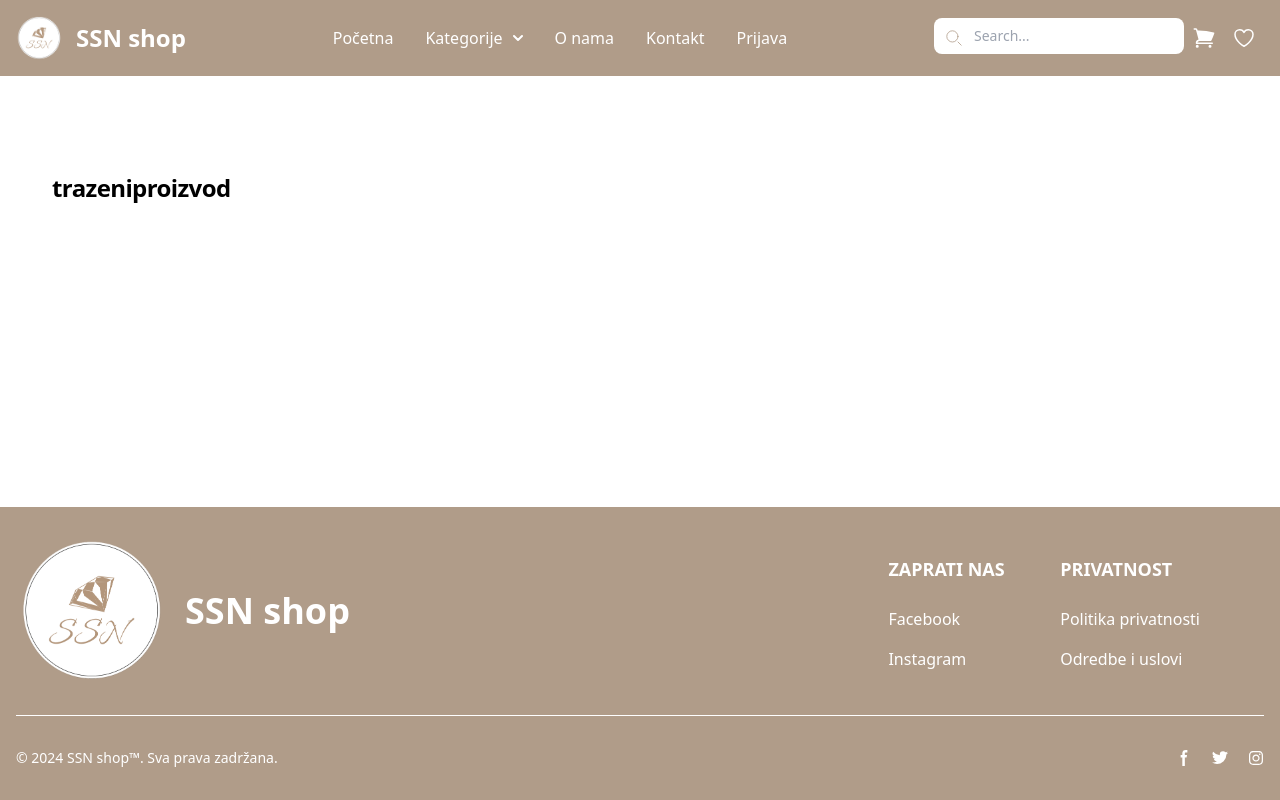
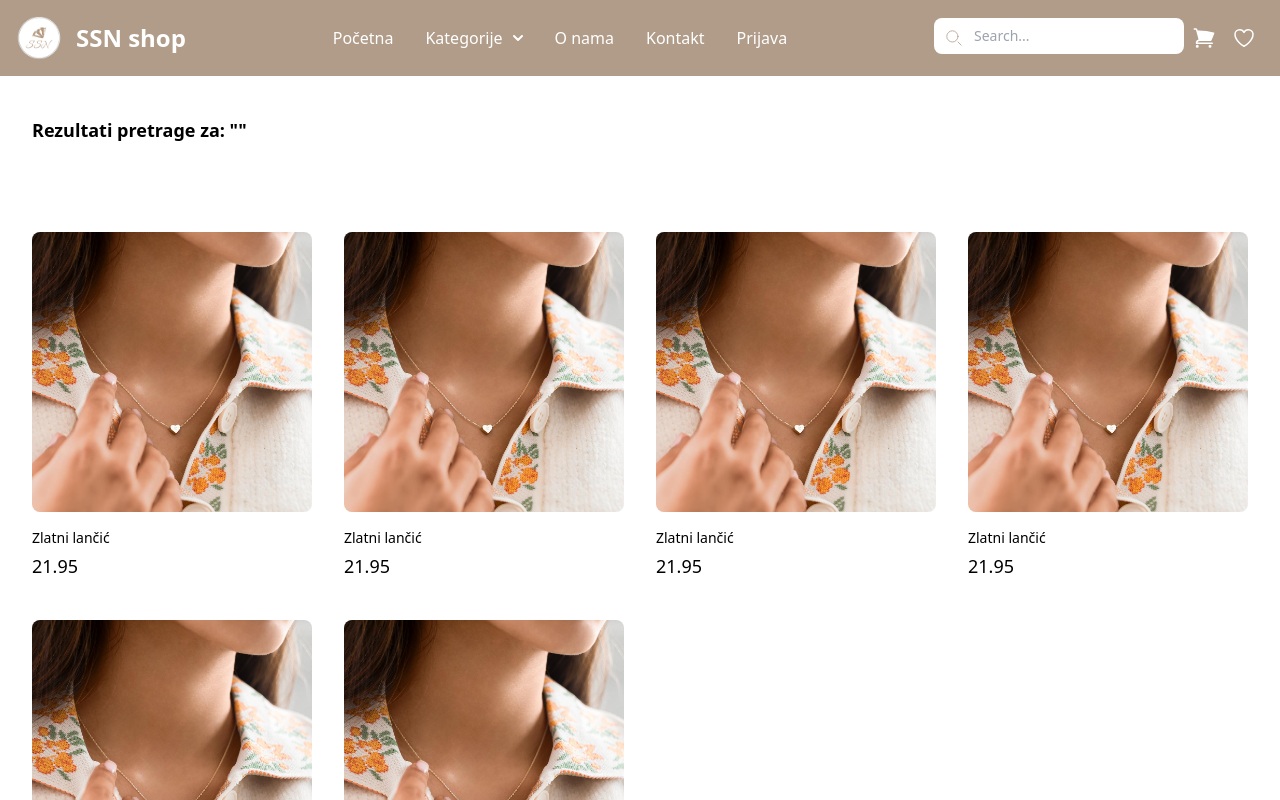
Before and after one commit to inedzma/SSN, a React (Create React App) app: page /trazeniproizvod in a window 1280 px wide. Shown: the top 800 px of the page. Built offline with nearby package versions, Linux system fonts and the light colour scheme.

Commit message:
search je sad funkcionalan

```diff
--- a/package.json
+++ b/package.json
@@ -6,6 +6,7 @@
     "@testing-library/jest-dom": "^5.17.0",
     "@testing-library/react": "^13.4.0",
     "@testing-library/user-event": "^13.5.0",
+    "fuse.js": "^7.0.0",
     "react": "^18.3.1",
     "react-dom": "^18.3.1",
     "react-icons": "^5.2.1",
--- a/src/App.js
+++ b/src/App.js
@@ -1,42 +1,42 @@
 import './App.css';
-
-import {BrowserRouter, Route, Routes, ScrollRestoration} from "react-router-dom";
-import {Pocetna} from "./pages/Pocetna";
-import {Prijava} from "./pages/Prijava";
-import {Registracija} from "./pages/Registracija";
-import {ZaboravljenaSifra} from './pages/ZaboravljenaSifra';
-import {ONama} from "./pages/O nama";
-import {Proizvod} from "./pages/Proizvod";
-import {Kategorija} from "./pages/Kategorija";
+import { BrowserRouter, Route, Routes } from "react-router-dom";
+import { Pocetna } from "./pages/Pocetna";
+import { Prijava } from "./pages/Prijava";
+import { Registracija } from "./pages/Registracija";
+import { ZaboravljenaSifra } from './pages/ZaboravljenaSifra';
+import { ONama } from "./pages/O nama";
+import { Proizvod } from "./pages/Proizvod";
+import { Kategorija } from "./pages/Kategorija";
 import { Kontakt } from './pages/Kontakt';
-import {Korpa} from "./pages/Korpa";
-import { Omiljeni } from './pages/Omiljeni';
-
+import { Korpa } from "./pages/Korpa";
+import { Omiljeni } from "./pages/Omiljeni";
+import { TrazeniProizvod } from "./pages/TrazeniProizvod";
+import { useState } from 'react';
 
 function App() {
-  return (
+    const [searchTerm, setSearchTerm] = useState('');
 
-          <BrowserRouter>
-              <Routes>
+    const handleSearch = (term) => {
+        setSearchTerm(term);
+    }
 
-                      <Route index element={<Pocetna />} />
-                      <Route path="prijava" element={<Prijava />} />
-                      <Route path="registracija" element={<Registracija />} />
-                      <Route path="zaboravljena-sifra" element={<ZaboravljenaSifra />} />
-                      <Route path="/:kategorijaIzRute" element={<Kategorija />} />
-                      <Route path="onama" element={<ONama />} />
-                      <Route path="/:kategorija/:id" element={<Proizvod />} />
-					  <Route path="kontakt" element={<Kontakt />} />
-
-                  {/*<Route path="*" element={<NoPage />} />*/}
-                      <Route path="kontakt" element={<Kontakt />} />
-                      {/*<Route path="*" element={<NoPage />} />*/}
-                      <Route path="korpa" element={<Korpa />} />
-                      <Route path="omiljeni" element={<Omiljeni />} />
-              </Routes>
-          </BrowserRouter>
-
-  );
+    return (
+        <BrowserRouter>
+            <Routes>
+                <Route index element={<Pocetna onSearch={handleSearch} />} />
+                <Route path="prijava" element={<Prijava onSearch={handleSearch} />} />
+                <Route path="registracija" element={<Registracija onSearch={handleSearch} />} />
+                <Route path="zaboravljena-sifra" element={<ZaboravljenaSifra onSearch={handleSearch} />} />
+                <Route path="/:kategorijaIzRute" element={<Kategorija onSearch={handleSearch} />} />
+                <Route path="onama" element={<ONama onSearch={handleSearch} />} />
+                <Route path="/:kategorija/:id" element={<Proizvod onSearch={handleSearch} />} />
+                <Route path="kontakt" element={<Kontakt onSearch={handleSearch} />} />
+                <Route path="korpa" element={<Korpa onSearch={handleSearch} />} />
+                <Route path="omiljeni" element={<Omiljeni onSearch={handleSearch} />} />
+                <Route path="trazeniproizvod" element={<TrazeniProizvod searchTerm={searchTerm} onSearch={handleSearch} />} />
+            </Routes>
+        </BrowserRouter>
+    );
 }
 
 export default App;
--- a/src/components/Header.js
+++ b/src/components/Header.js
@@ -1,7 +1,26 @@
 import React from "react";
 import {useState} from "react";
+import { useNavigate } from "react-router-dom";
 
-export const Header = () => {
+export const Header = ({onSearch}) => {
+
+    const [searchTerm, setSearchTerm] = useState('');
+    const navigate =useNavigate();
+
+    const handleSearch = (e) => {
+        const term = e.target.value;
+        setSearchTerm(term);
+        if (onSearch) {
+            onSearch(term);
+        }
+    };
+
+    const handleKeyPress = (e) => {
+        if (e.key === 'Enter') {
+            navigate(`/trazeniproizvod?search=${searchTerm}`);
+        }
+    };
+
     function handleOnClick() {
         let megaMenu = document.getElementById('mega-menu-full-dropdown');
         megaMenu.classList.toggle("sakrij");
@@ -15,6 +34,10 @@ export const Header = () => {
     function handleOnClick3(){
         let kategorije = document.getElementById("kategorije");
         kategorije.classList.toggle("sakrij");
+    }
+    function handleOnClick4(){
+        let search = document.getElementById("search-mobile");
+        search.classList.toggle("sakrij");
     }
     return (
         <>
@@ -30,7 +53,7 @@ export const Header = () => {
                                       d="M1 1h15M1 7h15M1 13h15"/>
                             </svg>
                         </button>
-                        <button type="button" data-collapse-toggle="navbar-search" aria-controls="navbar-search"
+                        <button onClick={handleOnClick4} type="button" data-collapse-toggle="navbar-search" aria-controls="navbar-search"
                                 aria-expanded="false"
                                 className="md:hidden text-gray-500 dark:text-gray-500 hover:bg-gray-100 dark:hover:bg-gray-700 focus:outline-none focus:ring-4 focus:ring-gray-200 dark:focus:ring-gray-700 rounded-lg text-sm p-2.5 me-1">
                             <svg className="w-5 h-5" aria-hidden="true" xmlns="http://www.w3.org/2000/svg" fill="none"
@@ -40,6 +63,12 @@ export const Header = () => {
                             </svg>
                             <span className="sr-only">Search</span>
                         </button>
+                        <div id="search-mobile" className="sakrij overflow-y-auto   absolute top-20 w-4/5" >
+                        <input type="text" id="search-navbar" value={searchTerm} onChange={handleSearch}
+                                      onKeyPress={handleKeyPress}
+                                   className="block w-full p-2 ps-10 text-sm text-gray-900 border  border-customColor  rounded-lg bg-gray-50 focus:ring-blue-500 focus:border-blue-500 dark:bg-gray-700 dark:border-gray-600 dark:placeholder-gray-400 dark:text-white dark:focus:ring-blue-500 dark:focus:border-blue-500"
+                                   placeholder="Search..."/>
+                        </div>
                         <div className="logo">
                     <a className="flex items-center space-x-3 rtl:space-x-reverse" href="/">
                         <img src="/ssn-logo.png" className="h-11" alt="Logo"/>
@@ -56,7 +85,8 @@ export const Header = () => {
                                 </svg>
                                 <span className="sr-only">Search icon</span>
                             </div>
-                            <input type="text" id="search-navbar"
+                            <input type="text" id="search-navbar" value={searchTerm} onChange={handleSearch}
+                                      onKeyPress={handleKeyPress}
                                    className="block w-full p-2 ps-10 text-sm text-gray-900 border-customColor border-gray-300 rounded-lg bg-gray-50 focus:ring-blue-500 focus:border-blue-500 dark:bg-gray-700 dark:border-gray-600 dark:placeholder-gray-400 dark:text-white dark:focus:ring-blue-500 dark:focus:border-blue-500"
                                    placeholder="Search..."/>
                         </div>
--- a/src/components/Layout.js
+++ b/src/components/Layout.js
@@ -2,11 +2,11 @@ import {Pocetna} from "../pages/Pocetna";
 import {Header} from "./Header";
 import {Footer} from "./Footer";
 
-const Layout = ({children}) => {
+const Layout = ({children, onSearch}) => {
     return (
         <>
             <div className="flex flex-col min-h-screen">
-                <Header/>
+                <Header onSearch={onSearch} />
                 <main className="flex-grow">
                     {children}
                 </main>
--- a/src/pages/Pocetna.js
+++ b/src/pages/Pocetna.js
@@ -2,7 +2,7 @@ import React from 'react';
 import Layout from "../components/Layout";
 
 
-export const Pocetna = () => {
+export const Pocetna = ({onSearch}) => {
     const kategorija = [
         {
             ime: 'Ogrlice',
@@ -29,7 +29,7 @@ export const Pocetna = () => {
 
 
     return (
-        <Layout>
+        <Layout onSearch={onSearch}>
             <div className="bg-customColor5 relative overflow-hidden bg-white">
             <div className="mt-56 pb-80 pt-16 sm:pb-40 sm:pt-24 lg:pb-48 lg:pt-40">
             <div className="relative mx-auto max-w-7xl px-4 sm:static sm:px-6 lg:px-8">
--- /dev/null
+++ b/src/pages/TrazeniProizvod.js
@@ -0,0 +1,48 @@
+import React from "react";
+import { sviProizvodi } from "../sviProizvodi"; // Import your products list
+import Layout from "../components/Layout";
+import { useLocation } from "react-router-dom";
+
+export const TrazeniProizvod = ({ onSearch }) => {
+    const location = useLocation();
+    const searchParams = new URLSearchParams(location.search);
+    const searchTerm = searchParams.get('search') || '';
+
+    const filteredProizvod = sviProizvodi.filter(proizvod =>
+        proizvod.ime.toLowerCase().includes(searchTerm.toLowerCase()) // Ensure property name matches
+    );
+
+    return (
+        <Layout onSearch={onSearch}>
+            <h1 className="mx-auto max-w-2xl px-4 py-10 sm:px-6  lg:max-w-7xl lg:px-8 font-bold text-lg ">Rezultati pretrage za: "{searchTerm}"</h1>
+            <div className="bg-white">
+                <div className="mx-auto max-w-2xl px-4 py-10 sm:px-6 sm:py-12 lg:max-w-7xl lg:px-8">
+                    {filteredProizvod.length > 0 ? (
+                        <div className="grid grid-cols-1 gap-x-6 gap-y-10 sm:grid-cols-2 lg:grid-cols-3 xl:grid-cols-4 xl:gap-x-8">
+                            {filteredProizvod.map((proizvod) => (
+                                <a key={proizvod.id} href={`/${proizvod.kategorija}/${proizvod.id}`} className="group">
+                                    <div className="aspect-h-1 aspect-w-1 w-full overflow-hidden rounded-lg bg-gray-200 xl:aspect-h-8 xl:aspect-w-7">
+                                        <img
+                                            src={proizvod.slikaSrc}
+                                            alt={proizvod.slikaAlt}
+                                            className="h-full w-full object-cover object-center group-hover:opacity-75"
+                                        />
+                                    </div>
+                                    <h3 className="mt-4 text-sm text-gray-700">{proizvod.ime}</h3>
+                                    <p className="mt-1 text-lg font-medium text-gray-900">{proizvod.cijena}</p>
+                                </a>
+                            ))}
+                        </div>
+                    ) : (
+                        <h2 className="font-bold text-lg">
+                          <svg xmlns="http://www.w3.org/2000/svg" fill="none" viewBox="0 0 24 24" strokeWidth="1.5" stroke="currentColor" className="size-6">
+                            <path strokeLinecap="round" strokeLinejoin="round" d="M15.182 16.318A4.486 4.486 0 0 0 12.016 15a4.486 4.486 0 0 0-3.198 1.318M21 12a9 9 0 1 1-18 0 9 9 0 0 1 18 0ZM9.75 9.75c0 .414-.168.75-.375.75S9 10.164 9 9.75 9.168 9 9.375 9s.375.336.375.75Zm-.375 0h.008v.015h-.008V9.75Zm5.625 0c0 .414-.168.75-.375.75s-.375-.336-.375-.75.168-.75.375-.75.375.336.375.75Zm-.375 0h.008v.015h-.008V9.75Z" />
+                          </svg>
+
+                          Nema pronađenih proizvoda</h2>
+                    )}
+                </div>
+            </div>
+        </Layout>
+    );
+};
```
Also changed, not shown: 1 other file (tests, documents, lock files or other folders).
